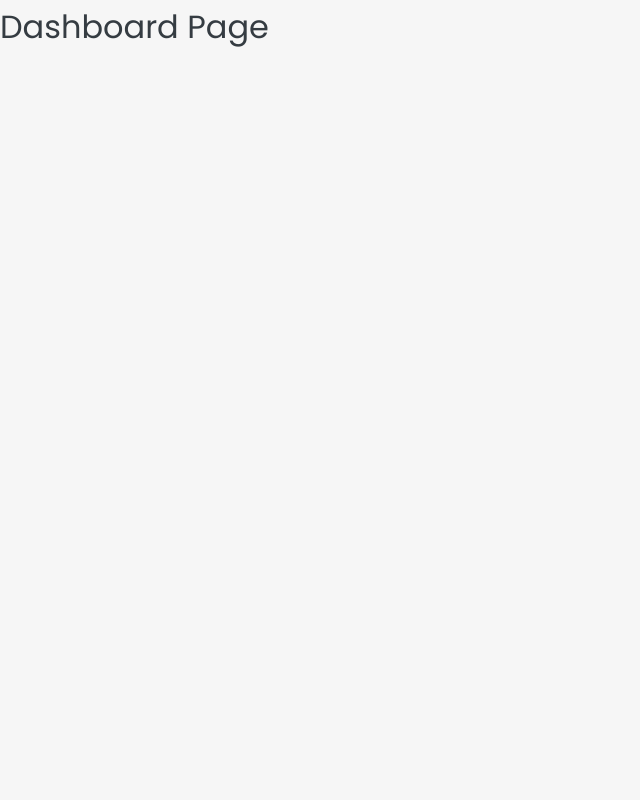
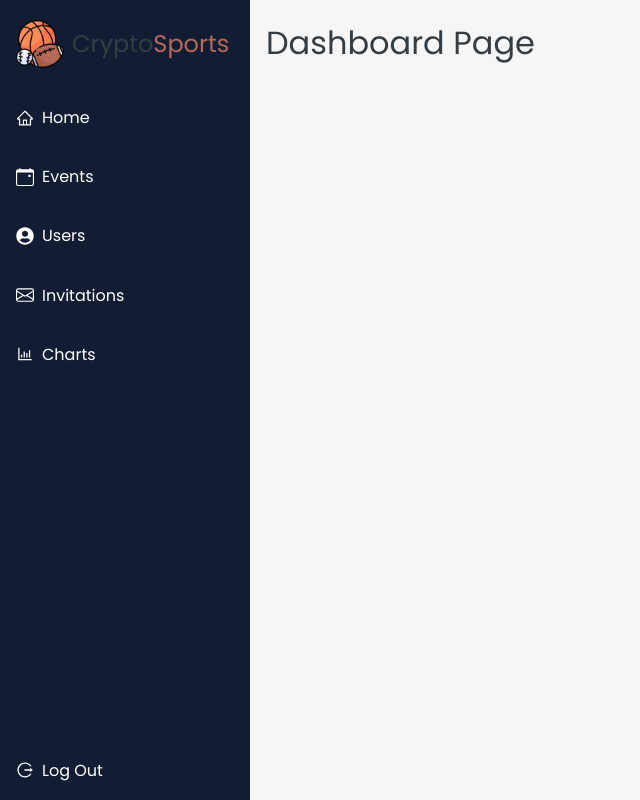
Before and after one commit to SergejKubat/crypto-sports-dashboard, a React (Vite) app: page /dashboard in a window 1280 px wide. Shown: the whole page, without its empty margins (0-640 px from the left). Built offline with nearby package versions, Linux system fonts and the light colour scheme; no server answers; sample sign-in values are in the browser's storage.

Commit message:
Shared layout and navigation

```diff
--- a/package.json
+++ b/package.json
@@ -14,6 +14,7 @@
     "axios": "^1.2.6",
     "react": "^18.2.0",
     "react-dom": "^18.2.0",
+    "react-icons": "^4.7.1",
     "react-router-dom": "^6.8.0",
     "validator": "^13.7.0",
     "web3": "^1.8.1"
--- a/src/App.jsx
+++ b/src/App.jsx
@@ -10,6 +10,7 @@ import ResetPasswordPage from "./pages/Auth/ResetPassword";
 import DashboardPage from "./pages/Dashboard";
 import NotFoundPage from "./pages/NotFound";
 
+import Layout from "./components/Layout/Layout";
 import ScrollToTop from "./components/Layout/ScrollToTop";
 
 import { UserContext } from "./context/UserContext";
@@ -50,7 +51,9 @@ const App = () => {
                         <Route path="/register/:invitationCode" element={user ? <Navigate to="/dashboard" /> : <RegisterPage />} />
                         <Route path="/forgotten-password" element={user ? <Navigate to="/dashboard" /> : <ForgottenPasswordPage />} />
                         <Route path="/reset-password/:code" element={user ? <Navigate to="/dashboard" /> : <ResetPasswordPage />} />
-                        <Route path="/dashboard" element={user ? <DashboardPage /> : <Navigate to="/" />} />
+                        <Route element={user ? <Layout /> : <Navigate to="/" />}>
+                            <Route path="/dashboard" element={<DashboardPage />} />
+                        </Route>
                         <Route path="*" element={<NotFoundPage />} />
                     </Routes>
                 </WalletContext.Provider>
--- a/src/assets/scss/app.scss
+++ b/src/assets/scss/app.scss
@@ -18,6 +18,7 @@
 @import "components/list/invite-list";
 @import "components/list/purchases-list";
 
+@import "layouts/layout";
 @import "layouts/navigation";
 
 @import "pages/auth/login";
--- a/src/assets/scss/components/card/_event-card.scss
+++ b/src/assets/scss/components/card/_event-card.scss
@@ -1,5 +1,5 @@
 .event-card {
-    flex: 0 0 30rem;
+    flex: 0 0 25rem;
     border-radius: 0.5rem;
     box-shadow: rgb(0, 0, 0, 0.25) 0rem 0.1rem 0.4rem 0rem;
 
--- /dev/null
+++ b/src/assets/scss/layouts/_layout.scss
@@ -0,0 +1,8 @@
+.page {
+    margin-left: 25rem;
+    padding: 1.6rem;
+
+    @include respond(tablet) {
+        margin-left: 0;
+    }
+}
--- a/src/assets/scss/layouts/_navigation.scss
+++ b/src/assets/scss/layouts/_navigation.scss
@@ -0,0 +1,60 @@
+.navigation {
+    position: fixed;
+    width: 25rem;
+    height: 100%;
+    background-color: #121d33;
+
+    @include respond(tablet) {
+        bottom: 0;
+        height: auto;
+        width: 100%;
+    }
+
+    &-logo {
+        display: flex;
+        align-items: center;
+        gap: 0.8rem;
+        padding: 2rem 1.6rem;
+
+        & .title {
+            font-size: 2.4rem;
+        }
+    }
+
+    &-list {
+        &-item {
+            display: flex;
+            align-items: center;
+            gap: 0.8rem;
+            padding: 1.6rem;
+            font-size: 1.6rem;
+            color: $color-white;
+            transition: all 0.3s ease-in-out;
+
+            & svg {
+                font-size: 1.8rem;
+            }
+
+            &:hover {
+                background-color: darken(#121d33, 3%);
+                color: #0c6cf2;
+            }
+
+            @include respond(tablet) {
+                flex-direction: column;
+            }
+        }
+
+        @include respond(tablet) {
+            display: flex;
+            justify-content: space-between;
+        }
+    }
+
+    &-logout {
+        position: absolute;
+        bottom: 0;
+        width: 100%;
+        cursor: pointer;
+    }
+}
--- /dev/null
+++ b/src/components/Layout/Layout.jsx
@@ -0,0 +1,18 @@
+import React from "react";
+
+import { Outlet } from "react-router-dom";
+
+import Navigation from "./Navigation";
+
+const Layout = (props) => {
+    return (
+        <React.Fragment>
+            <Navigation />
+            <div className="page">
+                <Outlet />
+            </div>
+        </React.Fragment>
+    );
+};
+
+export default Layout;
--- a/src/components/Layout/Navigation.jsx
+++ b/src/components/Layout/Navigation.jsx
@@ -0,0 +1,87 @@
+import React, { useContext } from "react";
+
+import axios from "axios";
+import { Link, useNavigate } from "react-router-dom";
+import { AiOutlineHome, AiOutlineBarChart, AiOutlineLogout } from "react-icons/ai";
+import { BsCalendarEvent, BsEnvelope } from "react-icons/bs";
+import { FaUserCircle } from "react-icons/fa";
+
+import { UserContext } from "../../context/UserContext";
+
+import Logo from "../../assets/images/logo.png";
+
+const Navigation = () => {
+    const navigate = useNavigate();
+
+    const { user, setUser } = useContext(UserContext);
+
+    const logOut = () => {
+        axios
+            .get(`${import.meta.env.VITE_API_URL}/logout`, { withCredentials: true })
+            .then(() => {
+                setUser(null);
+
+                window.localStorage.removeItem("user");
+
+                navigate("/");
+            })
+            .catch((error) => {
+                console.log(error.response.data);
+            });
+    };
+
+    return (
+        <nav className="navigation">
+            <div className="navigation-logo">
+                <img src={Logo} alt="Logo" width="48" height="48" />
+                <h1 className="title">
+                    Crypto<span style={{ color: "#b56959" }}>Sports</span>
+                </h1>
+            </div>
+            <ul className="navigation-list">
+                <Link to="/dashboard">
+                    <li className="navigation-list-item">
+                        <AiOutlineHome />
+                        <span>Home</span>
+                    </li>
+                </Link>
+                <Link to="/events">
+                    <li className="navigation-list-item">
+                        <BsCalendarEvent />
+                        <span>Events</span>
+                    </li>
+                </Link>
+                {user.role === "admin" ? (
+                    <React.Fragment>
+                        <Link to="/users">
+                            <li className="navigation-list-item">
+                                <FaUserCircle />
+                                <span>Users</span>
+                            </li>
+                        </Link>
+                        <Link to="/invitations">
+                            <li className="navigation-list-item">
+                                <BsEnvelope />
+                                <span>Invitations</span>
+                            </li>
+                        </Link>
+                        <Link to="/charts">
+                            <li className="navigation-list-item">
+                                <AiOutlineBarChart />
+                                <span>Charts</span>
+                            </li>
+                        </Link>
+                    </React.Fragment>
+                ) : null}
+            </ul>
+            <div className="navigation-logout" onClick={logOut}>
+                <div className="navigation-list-item">
+                    <AiOutlineLogout />
+                    <span>Log Out</span>
+                </div>
+            </div>
+        </nav>
+    );
+};
+
+export default Navigation;
```
Also changed, not shown: 1 other file (tests, documents, lock files or other folders).
